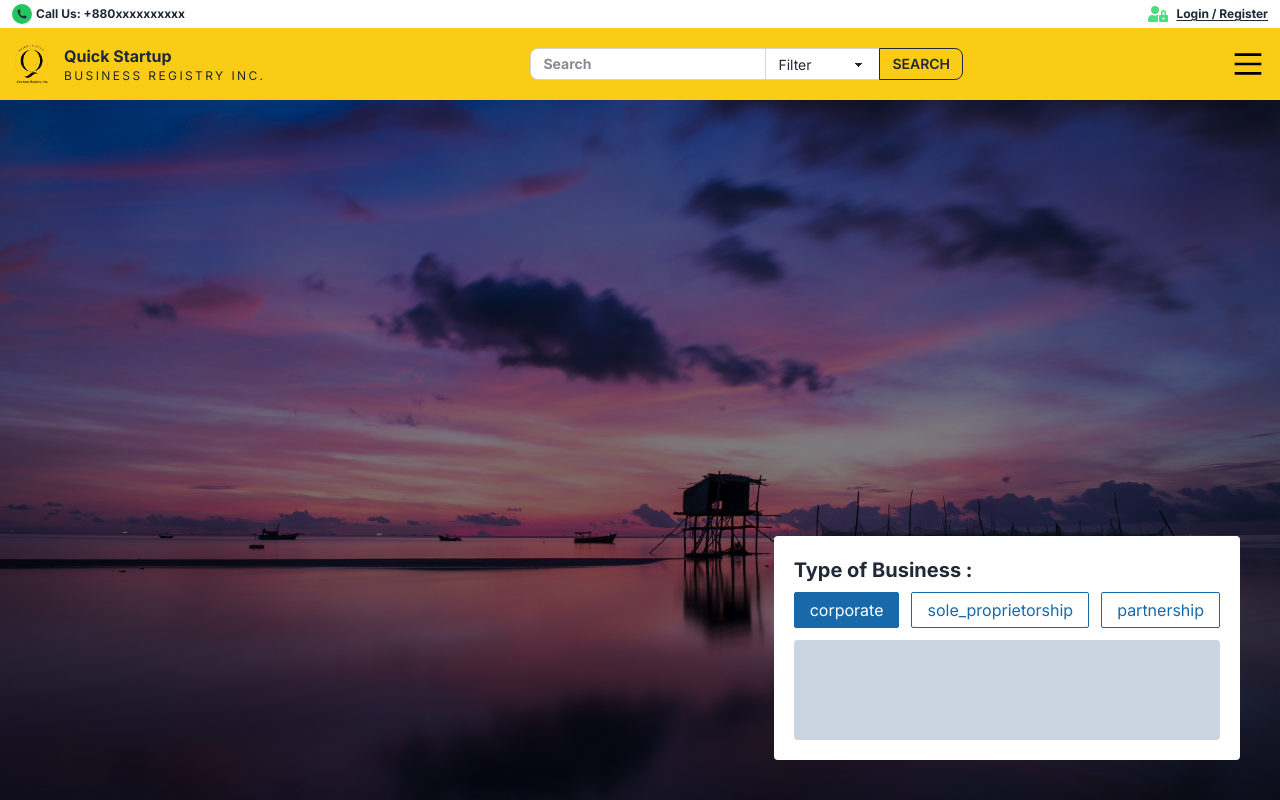
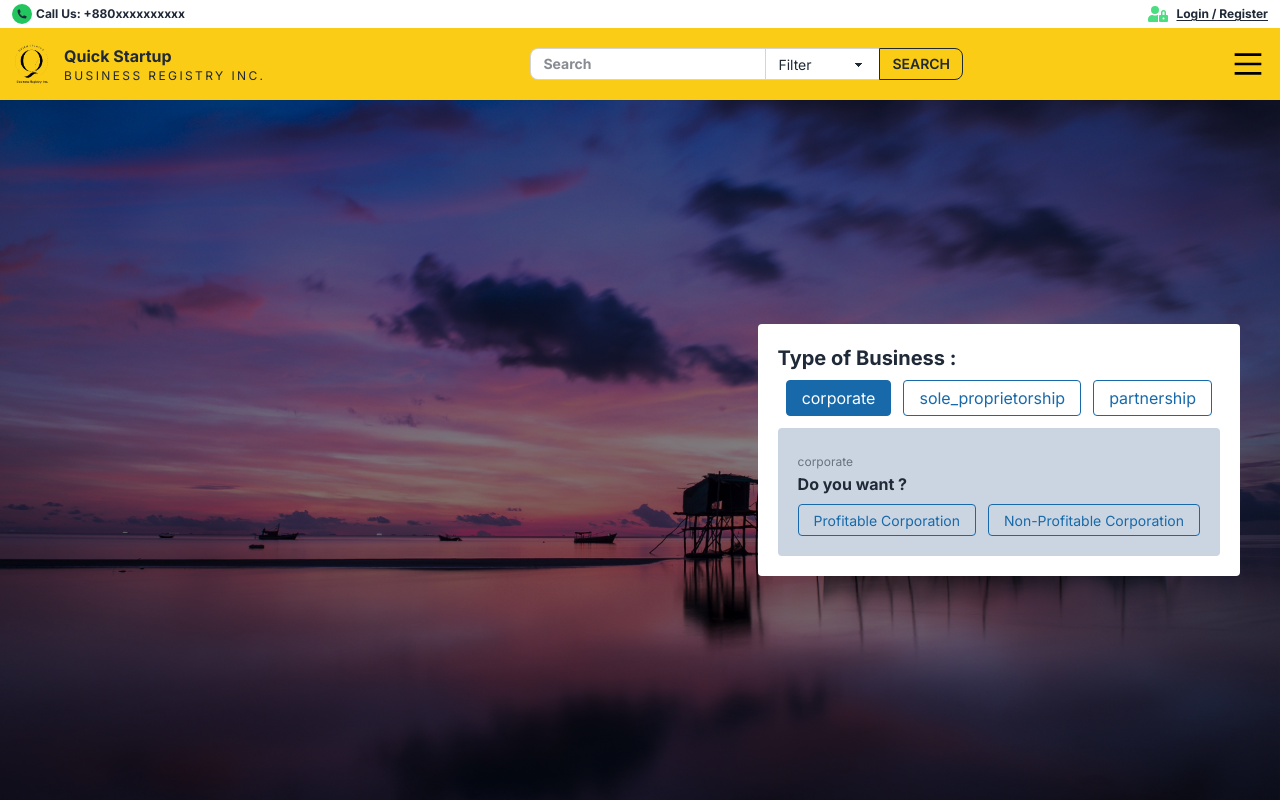
Before and after one commit to Mohammad-Nafis-Abdullah/project-canada-client-side, a Next.js app: page / in a window 1280 px wide. Both pictures are taken after a click on the button "corporate". Built offline with nearby package versions, Linux system fonts and the light colour scheme.

Commit message:
home banner form intialized

```diff
--- a/package.json
+++ b/package.json
@@ -13,6 +13,7 @@
     "@emotion/styled": "^11.11.0",
     "@mui/icons-material": "^5.14.16",
     "@mui/material": "^5.14.17",
+    "daisyui": "^4.4.19",
     "next": "14.0.1",
     "react": "^18",
     "react-dom": "^18",
--- a/src/app/globals.css
+++ b/src/app/globals.css
@@ -9,9 +9,9 @@
   }
 
   .btn_primary {
-    @apply px-[15px] py-[5px] border border-[#1769aa] rounded-sm text-[#1769aa];
+    @apply px-[15px] py-[5px] border border-[#1769aa] rounded text-[#1769aa];
   }
   .btn_primary_fill {
-    @apply px-[15px] py-[5px] border border-[#1769aa] bg-[#1769aa] rounded-sm text-white;
+    @apply px-[15px] py-[5px] border border-[#1769aa] bg-[#1769aa] rounded text-white;
   }
 }
--- /dev/null
+++ b/src/components/UI/Switch.tsx
@@ -0,0 +1,32 @@
+import { ReactNode, createContext, useContext } from "react";
+
+const SwitchContext = createContext({ case_key: "" });
+
+export default function Switch({
+    case_key,
+    children,
+}: {
+    case_key: string;
+    children: ReactNode;
+}) {
+    return (
+        <SwitchContext.Provider value={{ case_key }}>
+            {children}
+        </SwitchContext.Provider>
+    );
+}
+
+function Case({
+    case_value,
+    children,
+}: {
+    case_value: string[];
+    children: ReactNode;
+}) {
+    const { case_key } = useContext(SwitchContext);
+    // console.log({ case_key, case_value });
+
+    return case_value.find((value) => value === case_key) ? children : <></>;
+}
+
+Switch.Case = Case;
--- a/src/components/home/QuickBusinessWizardForm.tsx
+++ b/src/components/home/QuickBusinessWizardForm.tsx
@@ -1,5 +1,6 @@
 import { Button } from "@mui/material";
-import React, { useState } from "react";
+import React, { Dispatch, SetStateAction, useState } from "react";
+import Switch from "../UI/Switch";
 
 type Option_type =
     | "corporate"
@@ -14,9 +15,9 @@ const QuickBusinessWizardForm = () => {
     const [option, setOption] = useState<Option_type>("corporate");
     const [path, setPath] = useState<Option_type[]>([]);
 
-    const pushToPath = (current: Option_type) => {
+    const pushToPath = (current: Option_type,index:number) => {
         const array = [...path];
-        array.push(current);
+        array[index-1]=current;
         setPath(array);
     };
 
@@ -27,13 +28,16 @@ const QuickBusinessWizardForm = () => {
     };
 
     return (
-        <div className="bg-white rounded p-5">
+        <div className="bg-white rounded p-5 flex flex-col">
             <h3 className="text-xl font-bold mb-2">Type of Business :</h3>
             <section className="flex gap-3 justify-center">
                 <button
-                    onClick={() => setOption("corporate")}
+                    onClick={() => {
+                        setPath(["corporate"]);
+                        setOption("corporate");
+                    }}
                     className={`${
-                        option === "corporate"
+                        path[0] === "corporate"
                             ? "btn_primary_fill"
                             : "btn_primary"
                     }`}
@@ -41,9 +45,12 @@ const QuickBusinessWizardForm = () => {
                     corporate
                 </button>
                 <button
-                    onClick={() => setOption("sole_proprietorship")}
+                    onClick={() => {
+                        setPath(["sole_proprietorship"]);
+                        setOption("sole_proprietorship");
+                    }}
                     className={`${
-                        option === "sole_proprietorship"
+                        path[0] === "sole_proprietorship"
                             ? "btn_primary_fill"
                             : "btn_primary"
                     }`}
@@ -51,9 +58,12 @@ const QuickBusinessWizardForm = () => {
                     sole_proprietorship
                 </button>
                 <button
-                    onClick={() => setOption("partnership")}
+                    onClick={() => {
+                        setPath(["partnership"]);
+                        setOption("partnership");
+                    }}
                     className={`${
-                        option === "partnership"
+                        path[0] === "partnership"
                             ? "btn_primary_fill"
                             : "btn_primary"
                     }`}
@@ -61,13 +71,84 @@ const QuickBusinessWizardForm = () => {
                     partnership
                 </button>
             </section>
-            <section className="min-h-[100px] bg-slate-300 rounded p-5 mt-3"></section>
+            <section className="grow bg-slate-300 rounded p-5 mt-3">
+                <ShowPath
+                    paths={path}
+                    setPath={setPath}
+                    setOption={setOption}
+                />
+                <Switch case_key={option}>
+                    <Switch.Case case_value={["corporate"]}>
+                        <h3 className="font-bold mb-2 text-gray-800">
+                            Do you want ?
+                        </h3>
+                        <section className="flex gap-3 justify-center">
+                            <button
+                                onClick={() => {
+                                    pushToPath("profitable_corporation",2);
+                                    setOption("profitable_corporation");
+                                }}
+                                className={`${
+                                    option === "profitable_corporation"
+                                        ? "btn_primary_fill"
+                                        : "btn_primary"
+                                } btn-sm`}
+                            >
+                                Profitable Corporation
+                            </button>
+                            <button
+                                onClick={() => {
+                                    pushToPath("non_profitable_corporation",2);
+                                    setOption("non_profitable_corporation");
+                                }}
+                                className={`${
+                                    option === "non_profitable_corporation"
+                                        ? "btn_primary_fill"
+                                        : "btn_primary"
+                                } btn-sm`}
+                            >
+                                Non-Profitable Corporation
+                            </button>
+                        </section>
+                    </Switch.Case>
+                </Switch>
+            </section>
         </div>
     );
 };
 
 export default QuickBusinessWizardForm;
 
-const ShowPath = ({ path }) => {
-    return;
+const ShowPath = ({
+    paths,
+    setPath,
+    setOption,
+}: {
+    paths: Option_type[];
+    setPath: Dispatch<SetStateAction<Option_type[]>>;
+    setOption: Dispatch<SetStateAction<Option_type>>;
+}) => {
+    return (
+        <section>
+            {[...paths].map((path, i) => {
+                return (
+                    <span className="text-xs text-gray-500" key={i}>
+                        {i > 0 && "->"}{" "}
+                        <button
+                            className="hover:underline"
+                            onClick={() => {
+                                setOption(path);
+                                setPath((prev) => {
+                                    const paths = [...prev].slice(0, i + 1);
+                                    return paths;
+                                });
+                            }}
+                        >
+                            {path}
+                        </button>{" "}
+                    </span>
+                );
+            })}
+        </section>
+    );
 };
--- a/src/components/home/TopSlider.tsx
+++ b/src/components/home/TopSlider.tsx
@@ -56,7 +56,7 @@ const TopSlider = () => {
                 })}
             </Slider>
 
-            <section className="absolute top-0 bottom-0 right-0 left-0 bg-black/50 flex items-end justify-center sm:justify-end px-3 sm:p-10">
+            <section className="absolute top-0 bottom-0 right-0 left-0 bg-black/50 flex items-center justify-center sm:justify-end px-3 sm:p-10">
                 <QuickBusinessWizardForm />
             </section>
         </div>
```
Also changed, not shown: 2 other files (tests, documents, lock files or other folders).
